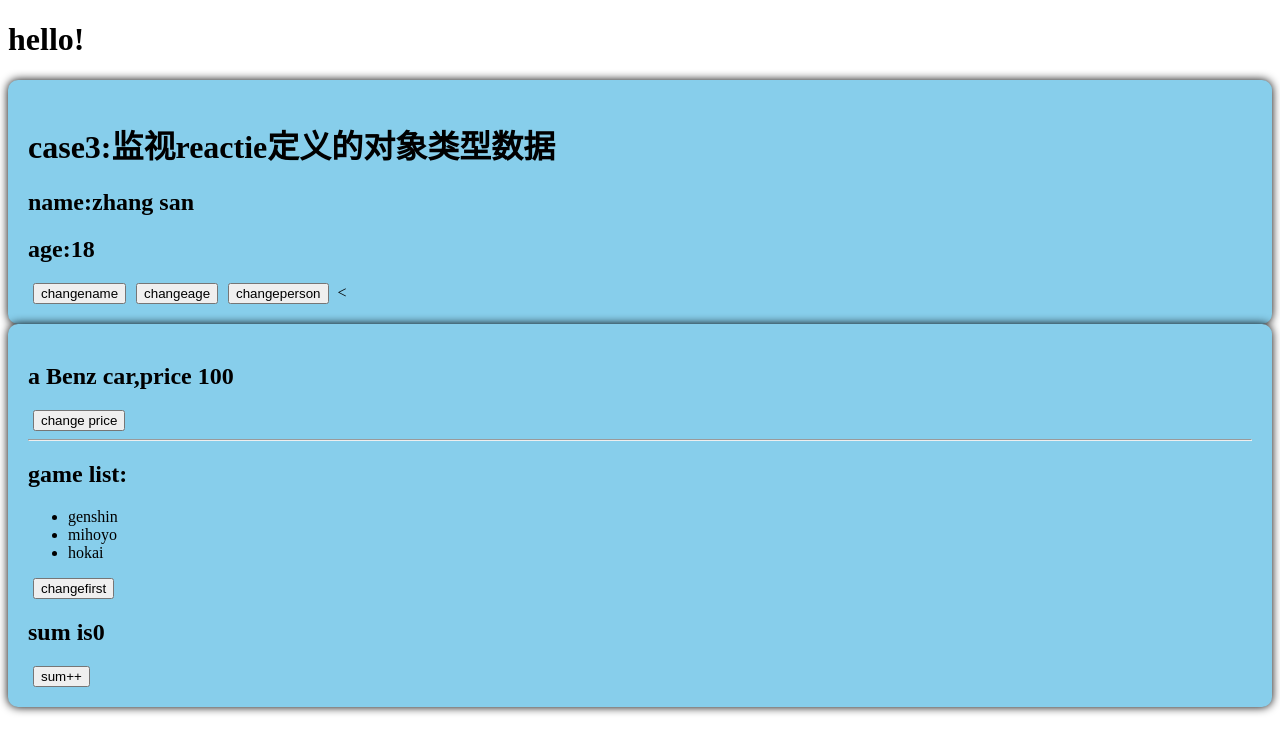
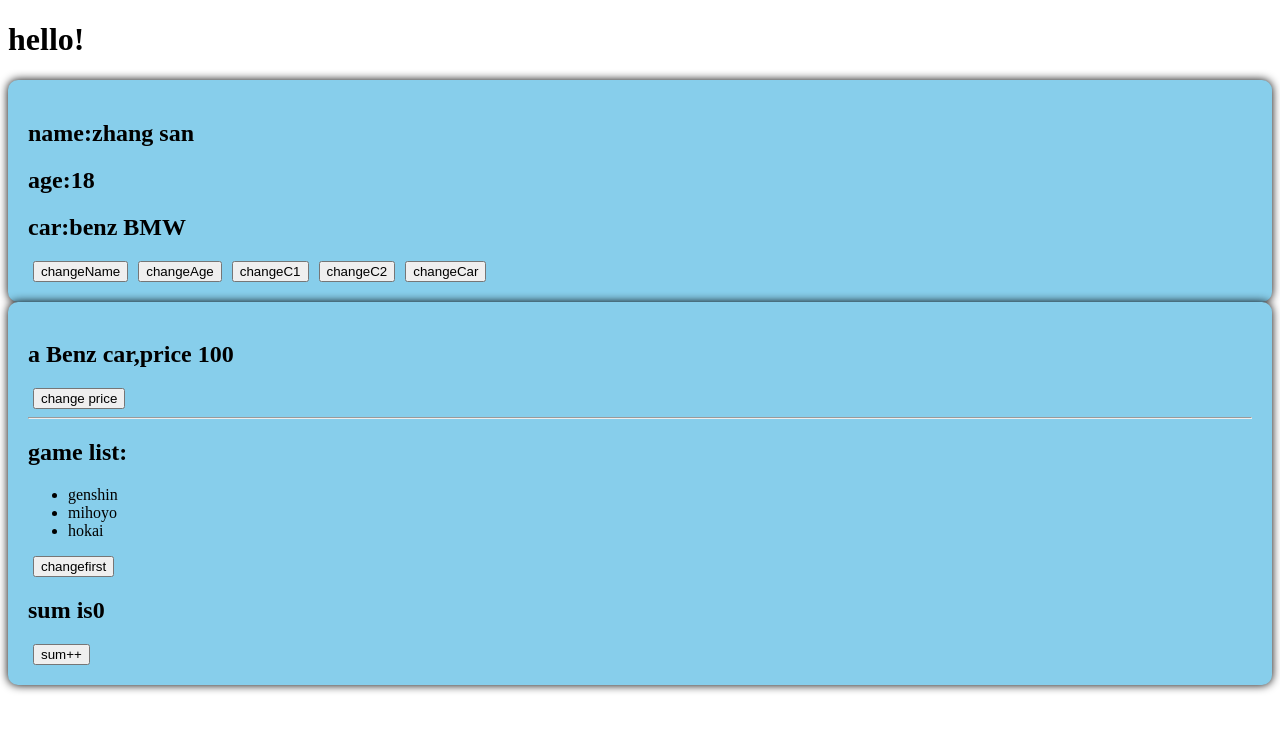
Before and after one commit to OatsRunner/hello_vue, a Vue app: page / in a window 1280 px wide. Shown: the top 752 px of the page. Built offline with nearby package versions, Linux system fonts and the light colour scheme.

Commit message:
截至watch:reactive定义的对象内的某个属性

```diff
--- a/src/components/Person.vue
+++ b/src/components/Person.vue
@@ -1,48 +1,53 @@
 <template>
     <div class="person">
-
-        <h1>case3:监视reactie定义的对象类型数据</h1>
         <h2>name:{{ person.name }}</h2>
         <h2>age:{{ person.age }}</h2>
-        <button @click="changename">changename</button>
-        <button @click="changeage">changeage</button>
-        <button @click="changeperson">changeperson</button>
-        <
+        <h2>car:{{ person.car.c1 }} {{ person.car.c2 }}</h2>
+        <button @click="changeName">changeName</button>
+        <button @click="changeAge">changeAge</button>
+        <button @click="changeC1">changeC1</button>
+        <button @click="changeC2">changeC2</button>
+        <button @click="changeCar">changeCar</button>
     </div>
 </template>
 
 <script lang="ts" setup name="Person">
-    import {reactive,watch,computed} from 'vue'
+    import {reactive,watch} from 'vue'
     //data
-
-    let person=reactive({
-        name:'zhang san',
+    let person =reactive({
+        name:"zhang san",
         age:18,
+        car:{
+            c1:"benz",
+            c2:"BMW"
+        }
     })
 
     //function
-
-
-    function changename(){
+    function changeName(){
         person.name+='~'
     }
-
-    function changeage(){
-        person.age ++
+    function changeAge(){
+        person.age+=1
     }
-
-    function changeperson(){
-        Object.assign(person,{name:'li si',age:90})
-        //利用Object.assign类似于强行批量替换对象内的元素，但是ref可以直接替换person对象
+    function changeC1(){
+        person.car.c1='audi'
     }
-
-    //case3，监视的是reactive对象的地址值，若需要监视对象内部属性的变化，默认开启深度监视
-    //watch第一个参数是被监视的数据
-    //watch第二个参数是监视回调
-    //watch第三个参数是配置
-    watch(person,(newValue,oldValue)=>{
-        console.log('personchanged',newValue,oldValue)
-    },{deep:true,immediate:true}/*watch的属性 */)
+    function changeC2(){
+        person.car.c2='volks'
+    }
+    function changeCar(){
+        person.car={c1:'yadi',c2:'aima'}
+    }
+    //case4，监视reactive对象内某个属性
+    //getter能返回一个值的函数
+    watch(()=>{return person.name},(newValue,oldValue)=>{
+        console.log('changed',newValue,oldValue)
+    })
+    //case4，监视reactive对象内某个属性,且该对象为对象类型可以直接写也可以写函数，推荐写函数
+    watch(()=>{return person.car},(newValue,oldValue)=>{
+        console.log('carchanged',newValue,oldValue)
+    },{deep:true})
 
 </script>
 
```
